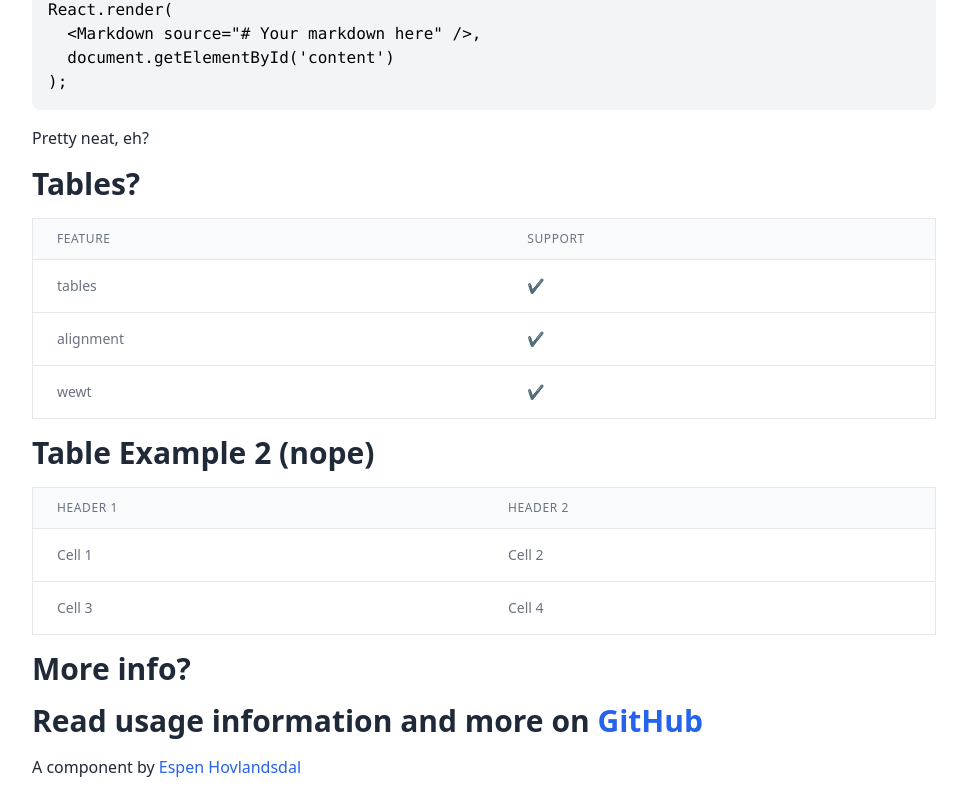
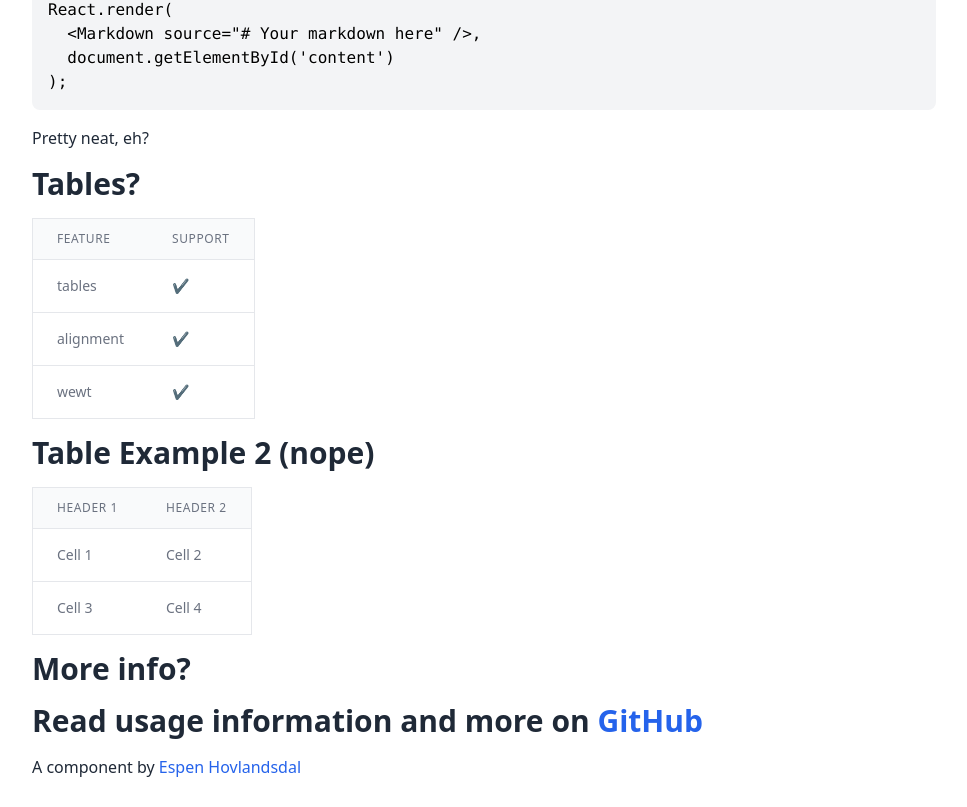
Before and after one commit to benbenz/wombat, a Next.js app: page /mdx/example1 in a window 1280 px wide. Shown: the part 764-1571 px from the top of the page, without its empty margins (156-1123 px from the left). Built offline with nearby package versions, Linux system fonts and the light colour scheme.

Commit message:
- tuning up a little more the CSS

```diff
--- a/src/components/MDXComponents.js
+++ b/src/components/MDXComponents.js
@@ -24,7 +24,9 @@ const MDXComponents = {
   ),
   code: (props) => <code className="text-sm" {...props} />,
   table: (props) => (
-    <table className="min-w-full divide-y divide-gray-200 border-solid border" {...props} />
+    <div className="max-w-full block overflow-x-scroll">
+        <table className="divide-y divide-gray-200 border-solid border" {...props} />
+    </div>
   ),
   thead: (props) => <thead className="bg-gray-50" {...props} />,
   tbody: (props) => <tbody className="bg-white divide-y divide-gray-200" {...props} />,
```
Also changed, not shown: src/pages/_app.js (+6 -1 lines).
